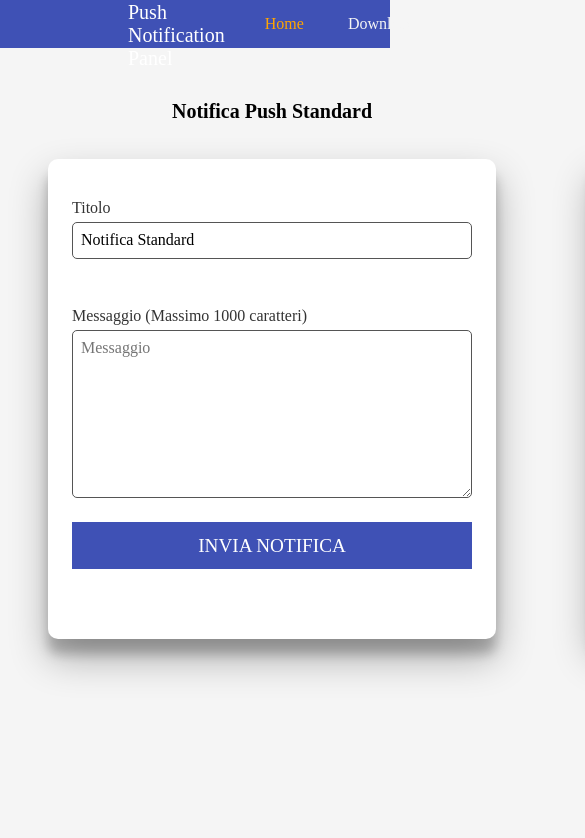
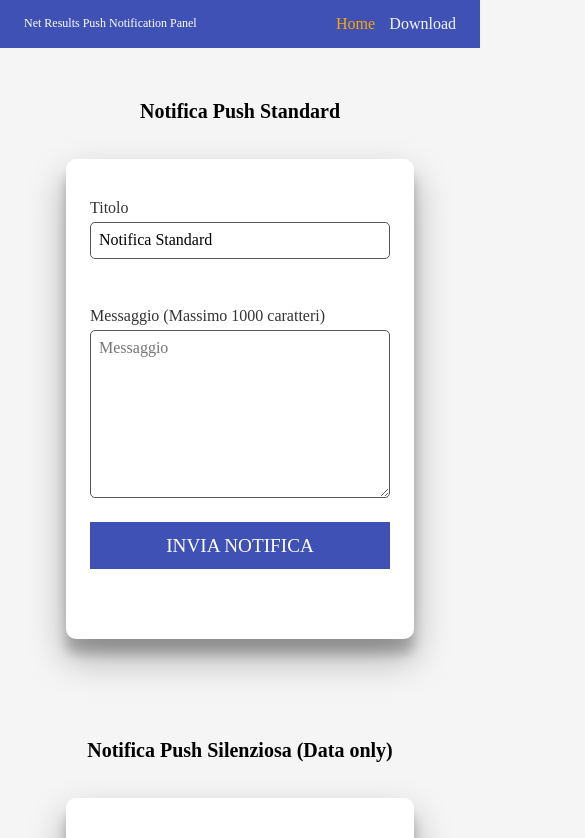
Before and after one commit to skytron/netResults-webApp, a React (Create React App) app: page / in a window 390 px wide. Shown: the top 838 px of the page, 585 px wide, since content can reach past the window. Built offline with nearby package versions, Linux system fonts and the light colour scheme.

Commit message:
Added responsive layout

```diff
--- a/src/components/Header/HeaderStyles.js
+++ b/src/components/Header/HeaderStyles.js
@@ -7,6 +7,10 @@ export const Container = styled.header`
   justify-content: space-between;
   align-items: center;
   padding: 0 8rem;
+
+  @media (max-width: 480px) {
+    padding: 0 1.5rem;
+  }
 `;
 
 
@@ -14,6 +18,10 @@ Container.Title = styled.span`
   display: inline-block;
   color: white;
   font-size: 20px;
+
+  @media (max-width: 480px) {
+    font-size: 12px;
+  }
 `;
 
 
@@ -23,6 +31,10 @@ Container.Menu = styled.div`
     display: flex;
     justify-content: space-between;
     width: 150px;
+
+    @media (max-width: 480px) {
+      width: 120px;
+    }
 
     a {
       text-decoration: none;
--- a/src/index.css
+++ b/src/index.css
@@ -1,3 +1,8 @@
 body {
   background: whitesmoke;
+
+  @media (max-width: 480px) {
+    width: 480px;
+    overflow: hidden;
+  }
 }
--- a/src/pages/Download/DownloadPage.js
+++ b/src/pages/Download/DownloadPage.js
@@ -13,7 +13,7 @@ export default function DownloadPage() {
   return (
     <Container>
       <Container.Label>Clicca sull'icona per scaricare l'app android</Container.Label>
-      <Container.DownloadLink href="https://firebasestorage.googleapis.com/v0/b/netresultspushnotification.appspot.com/o/app-release.apk?alt=media&token=3abaaa9d-9174-4798-bbb7-0ff81a06ba26">
+      <Container.DownloadLink href="https://firebasestorage.googleapis.com/v0/b/netresultspushnotification.appspot.com/o/app-release.apk?alt=media&token=65a44271-fca1-4c80-a930-e0bc55330373   ">
         <FontAwesomeIcon icon={faDownload} />
       </Container.DownloadLink>
     </Container>
--- a/src/pages/Home/HomeStyles.js
+++ b/src/pages/Home/HomeStyles.js
@@ -4,6 +4,10 @@ export const Container = styled.div`
   display: flex;
   flex-grow: 1;
   height: 94vh;
+
+  @media (max-width: 480px) {
+    flex-direction: column;
+  }
 `
 
 Container.LeftColumn = styled.div`
@@ -43,4 +47,8 @@ Container.Card = styled.div`
   padding: 2.5rem 1.5rem;
   width: 400px;
   box-shadow: 0 19px 38px rgba(0,0,0,0.30), 0 15px 12px rgba(0,0,0,0.22);
+
+  @media (max-width: 480px) {
+    width: 300px;
+  }
 `
```
Also changed, not shown: 1 other file (tests, documents, lock files or other folders).
